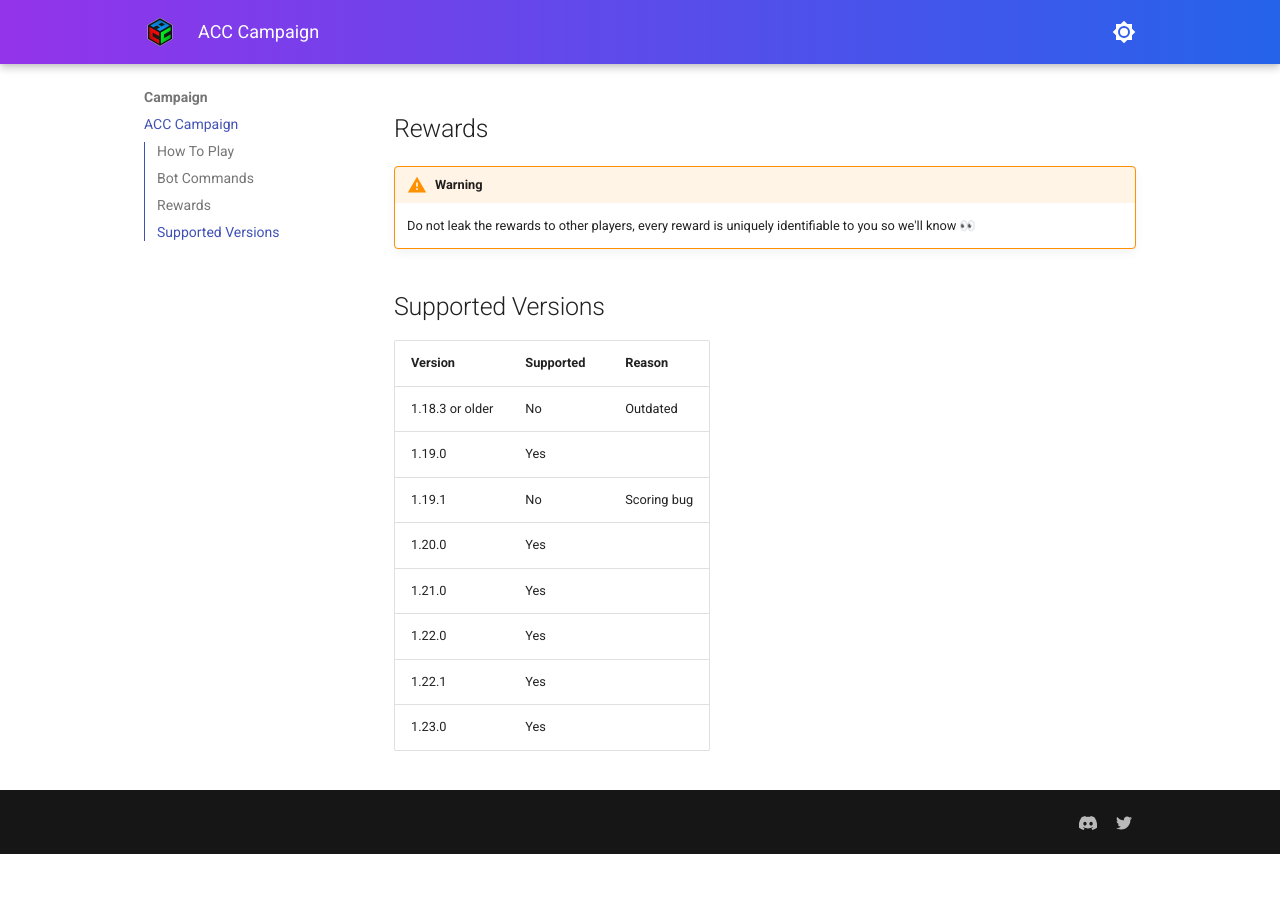
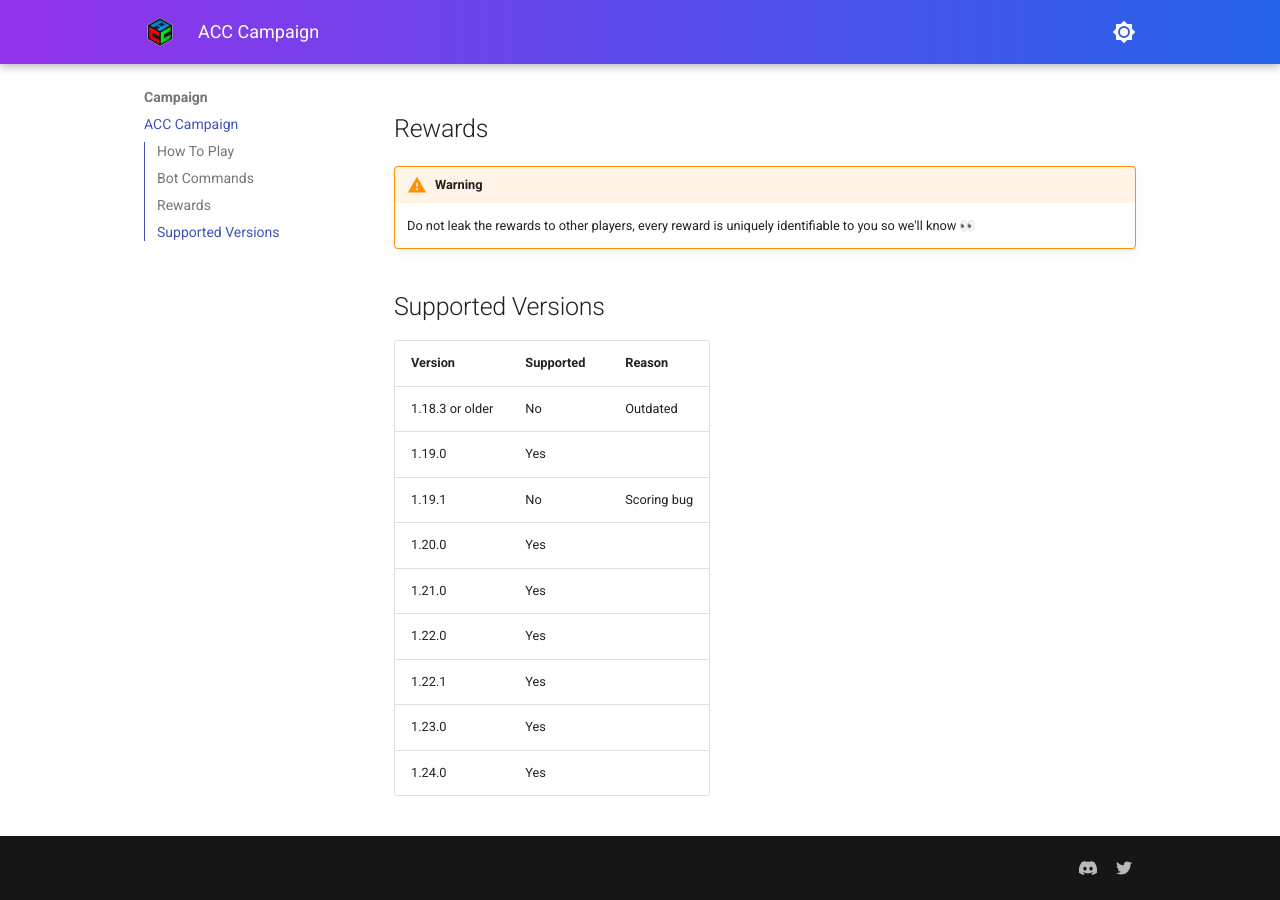
Before and after one commit to accsaber/wiki, an MkDocs documentation site: the page built from docs/campaign/index.md, in a window 1280 px wide and 900 px high, scrolled down 1125 px. Built offline with MkDocs 1.6.1 and Material for MkDocs 9.7.7, drawn with Linux system fonts in a browser that asks for light colours; comment, search, counter and statistics services are not loaded; before the commit the page ends 1979 px from its top, so only the background shows below that.

Commit message:
Add new Beat Saber version to Supported Versions in campaign

```diff
--- a/docs/campaign/index.md
+++ b/docs/campaign/index.md
@@ -57,3 +57,4 @@ Version | Supported | Reason
 1.22.0 | Yes
 1.22.1 | Yes
 1.23.0 | Yes
+1.24.0 | Yes
```
